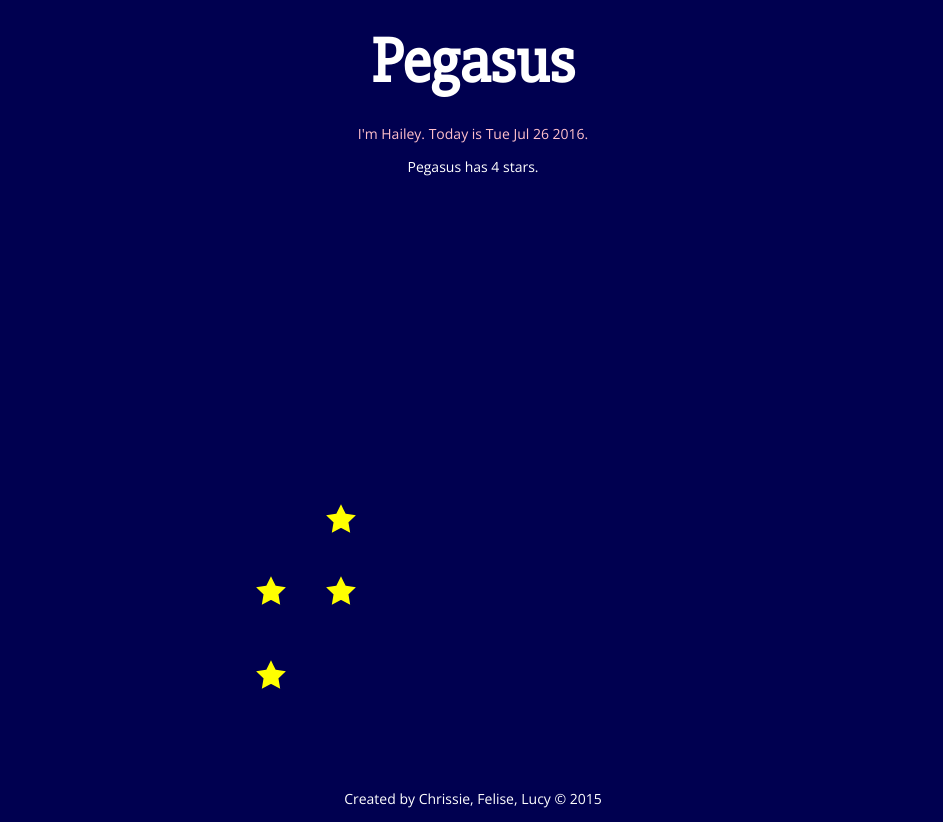
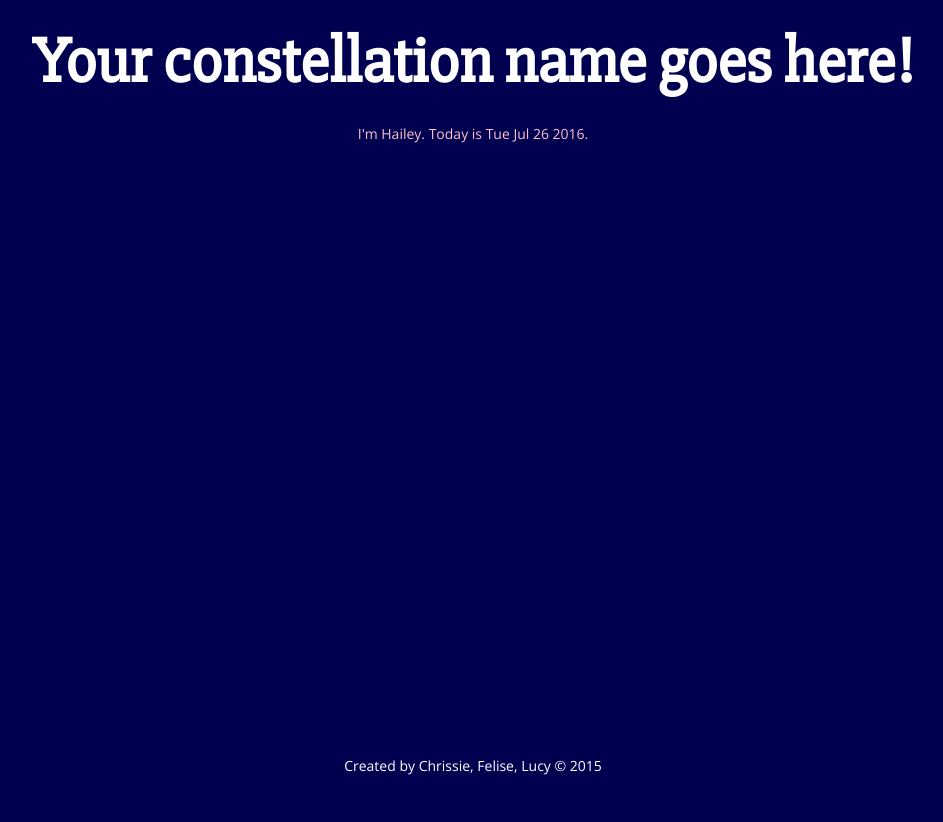
Before and after one commit to Lucy-Qingya-Wu/constellations, a plain HTML site: page index.html in a window 1280 px wide. Shown: the top 822 px of the page, without its empty margins (167-1110 px from the left). After the commit the page ends 800 px from the top, so only its background shows below. Drawn offline with nearby package versions, Linux system fonts and the light colour scheme.

Commit message:
emptied stars.js, put in heading placeholder text

```diff
--- a/index.html
+++ b/index.html
@@ -14,7 +14,7 @@
 
   <body>
 
-    <h1 id="name"></h1>
+    <h1 id="name">Your constellation name goes here!</h1>
 
     <p id="description">Tell me something interesting about your constellation =)</p>
 
--- a/scripts/stars.js
+++ /dev/null
@@ -1,24 +0,0 @@
-/*constellation = {
-
-"name" :"Orion",
-
-"stars":[
-
-{"x_coordinate": 1, "y_coordinate": 3, "color": "green" , "number_of_spikes":5}
-
-,{"x_coordinate": 4, "y_coordinate": 3, "color": "green" , "number_of_spikes":5}
-
-,{"x_coordinate": 4, "y_coordinate": 23, "color": "green" , "number_of_spikes":5}
-
-
-]};*/
-
-constellation = {
-
-"name" :"Pegasus",
-
-"stars":
-
-[{"id":"star0","x_coordinate":5,"y_coordinate":7,"color":"yellow","number_of_spikes":5},{"id":"star1","x_coordinate":5,"y_coordinate":14,"color":"yellow","number_of_spikes":5},{"id":"star2","x_coordinate":10,"y_coordinate":14,"color":"yellow","number_of_spikes":5},{"id":"star3","x_coordinate":10,"y_coordinate":20,"color":"yellow","number_of_spikes":5}]
-
-};
```
